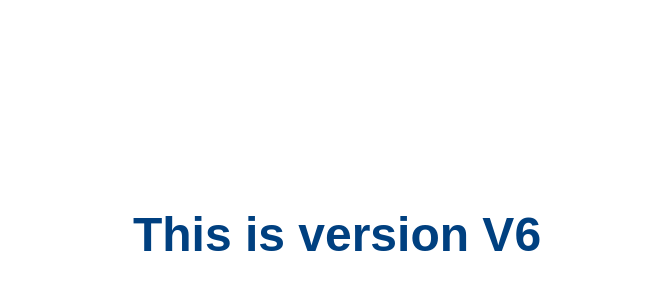
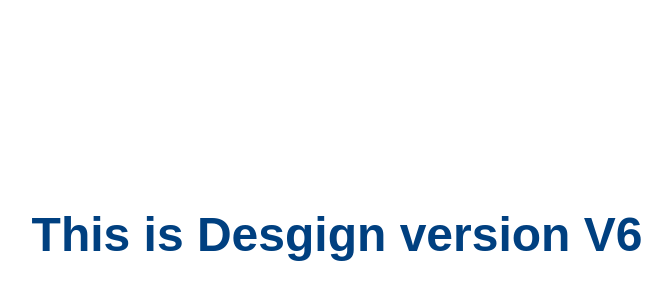
Before and after one commit to modiraunak/myrepo, a plain HTML site: page index.html in a window 1280 px wide. Shown: the part 166-466 px from the top of the page, without its empty margins (303-975 px from the left). Drawn offline with Linux system fonts and the light colour scheme.

Commit message:
Changed H1

```diff
--- a/index.html
+++ b/index.html
@@ -7,6 +7,6 @@
     <title>Document</title>
 </head>
 <body>
-    <h1>This is version V6 <h1>
+    <h1>This is Desgign version V6 <h1>
 </body>
 </html>
```
